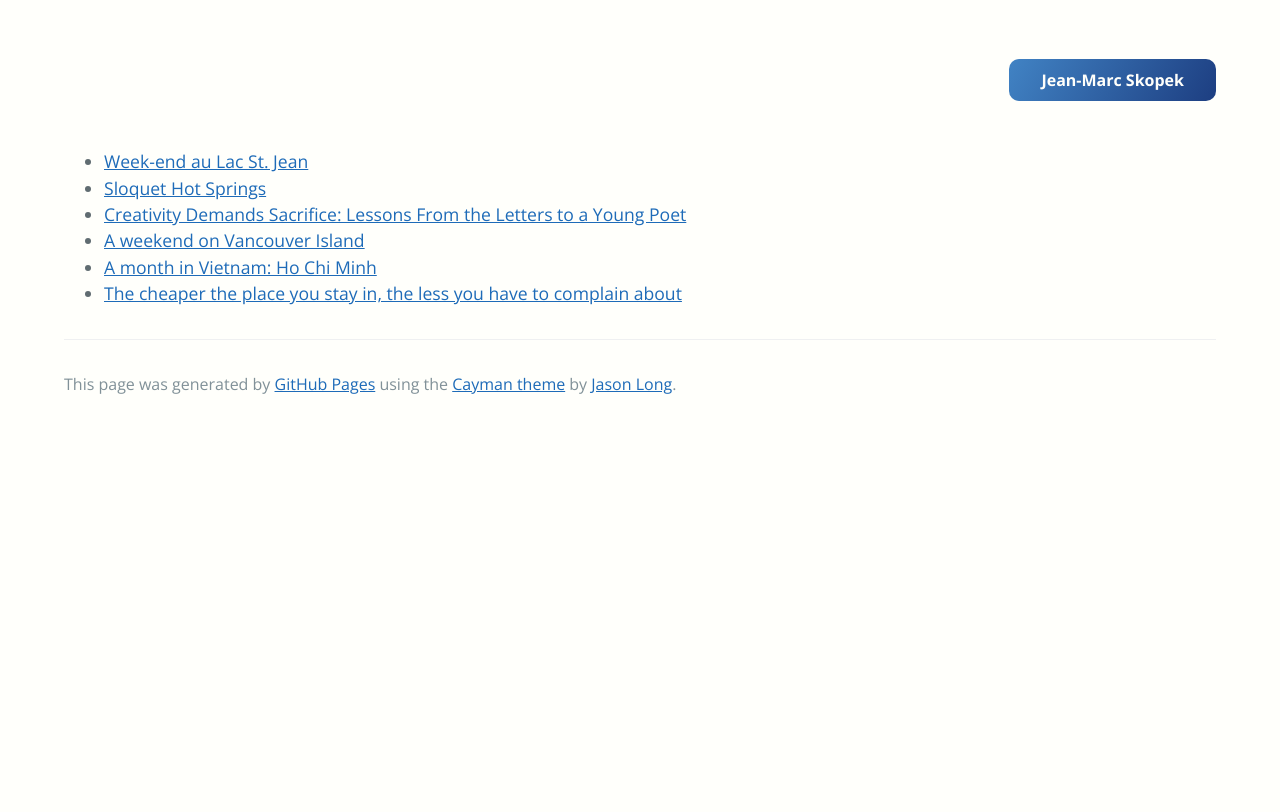
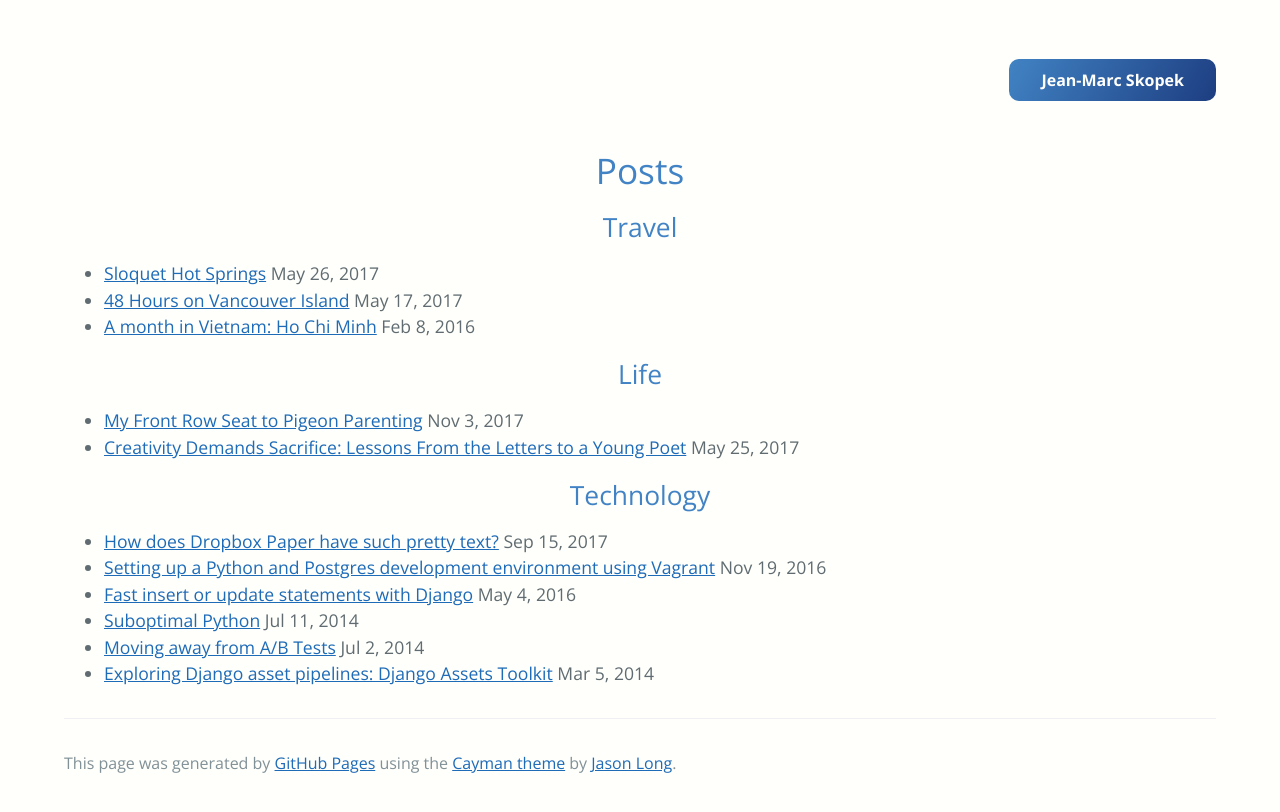
Before and after one commit to jskopek/jskopek.github.io, a Jekyll site: the page built from posts.html, in a window 1280 px wide. Shown: the top 812 px of the page. Built offline with Jekyll 4.4.1, drawn with Linux system fonts in a browser that asks for light colours.

Commit message:
Modified posts list to have hardcoded list of articles accross several platforms

```diff
--- a/Gemfile
+++ b/Gemfile
@@ -8,7 +8,7 @@ source "https://rubygems.org"
 #
 # This will help ensure the proper Jekyll version is running.
 # Happy Jekylling!
-gem "jekyll", "3.5.1"
+gem "jekyll", "3.6.2"
 
 # This is the default theme for new Jekyll sites. You may change this to anything you like.
 gem "minima", "~> 2.0"
--- a/posts.html
+++ b/posts.html
@@ -3,10 +3,59 @@ layout: default
 ---
 
 
+<h1>Posts</h1>
+<h2>Travel</h2>
 <ul>
-  {% for post in site.posts %}
-  <li>
-    <a href="{{ post.url }}">{{ post.title }}</a>
-  </li>
-  {% endfor %}
+    <li>
+        <a href="/travel/2017/05/26/sloquet-hot-springs.html">Sloquet Hot Springs</a>
+        <span class="date">May 26, 2017</span>
+    </li>
+    <li>
+        <a href="/travel/2017/05/17/a-weekend-on-vancouver-island.html">48 Hours on Vancouver Island</a>
+        <span class="date">May 17, 2017</span>
+    </li>
+    <li>
+        <a href="https://medium.com/@jmskopek/a-month-in-vietnam-ho-chi-minh-34bb558b3043">A month in Vietnam: Ho Chi Minh</a>
+        <span class="date">Feb 8, 2016</span>
+    </li>
 </ul>
+
+<h2>Life</h2>
+<ul>
+    <li>
+        <a href="https://medium.com/@jmskopek/my-front-row-seat-to-pigeon-parenting-d2f4b7a7765">My Front Row Seat to Pigeon Parenting</a>
+        <span class="date">Nov 3, 2017</span>
+    </li>
+    <li>
+        <a href="/books/2017/05/25/letters-to-a-young-poet.html">Creativity Demands Sacrifice: Lessons From the Letters to a Young Poet</a>
+        <span class="date">May 25, 2017</span>
+    </li>
+</ul>
+
+<h2>Technology</h2>
+<ul>
+    <li>
+        <a href="https://medium.com/@jmskopek/how-does-dropbox-paper-have-such-pretty-text-a0e0fa4e8d97">How does Dropbox Paper have such pretty text?</a>
+        <span class="date">Sep 15, 2017</span>
+    </li>
+    <li>
+        <a href="https://medium.com/jean-marcs-thoughts/setting-up-a-python-and-postgres-development-environment-using-vagrant-97554874c834">Setting up a Python and Postgres development environment using Vagrant</a>
+        <span class="date">Nov 19, 2016</span>
+    </li>
+    <li>
+        <a href="https://medium.com/@jmskopek/fast-insert-or-update-statements-with-django-a8b4ef1f6c06">Fast insert or update statements with Django</a>
+        <span class="date">May 4, 2016</span>
+    </li>
+    <li>
+        <a href="https://medium.com/@jmskopek/suboptimal-python-d29858ddbe1f">Suboptimal Python</a>
+        <span class="date">Jul 11, 2014</span>
+    </li>
+    <li>
+        <a href="https://medium.com/@jmskopek/moving-away-from-a-b-tests-4fb66d8ee9e2">Moving away from A/B Tests</a>
+        <span class="date">Jul 2, 2014</span>
+    </li>
+    <li>
+        <a href="https://medium.com/@jmskopek/exploring-django-asset-pipelines-django-assets-toolkit-dbf0a32ea2c8">Exploring Django asset pipelines: Django Assets Toolkit</a>
+        <span class="date">Mar 5, 2014</span>
+    </li>
+</ul>
```
